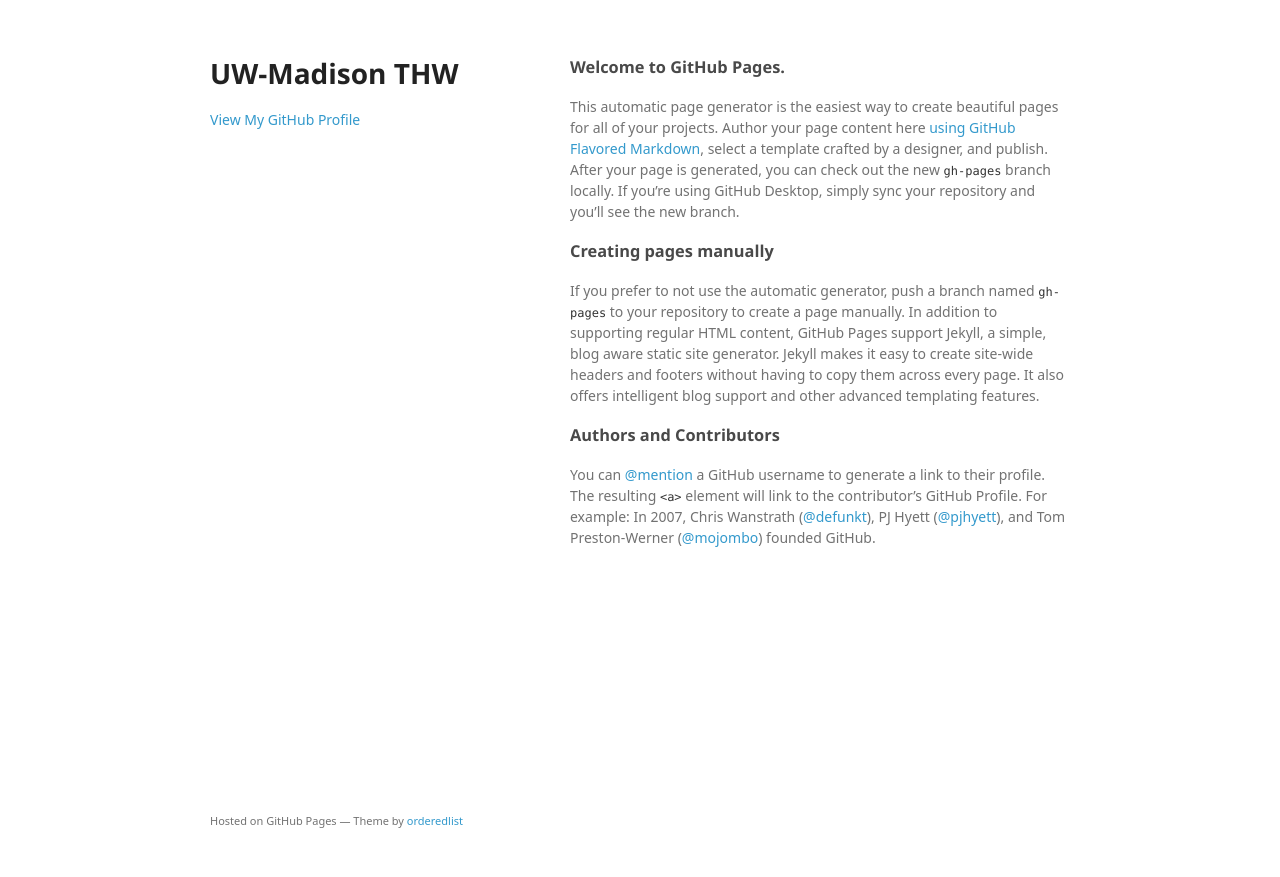
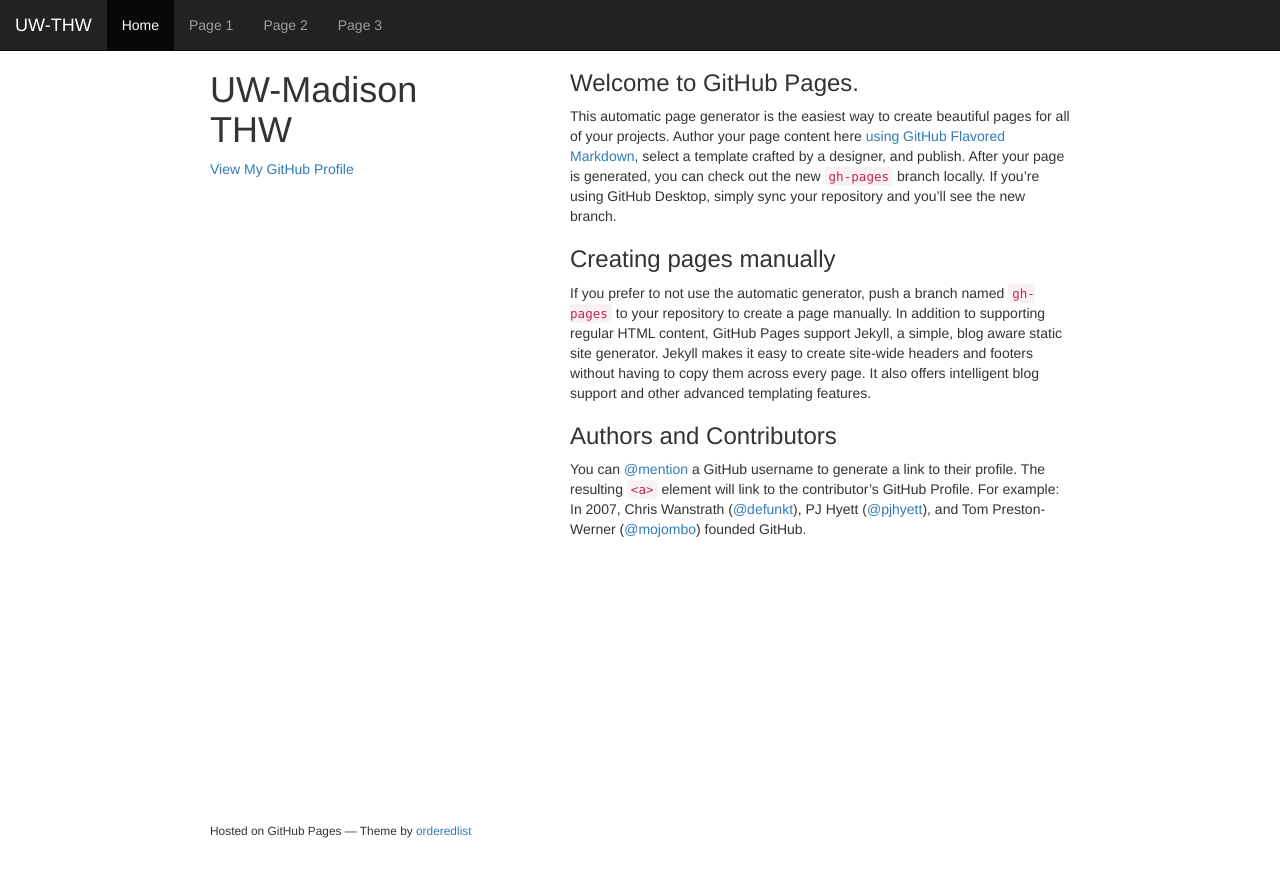
Before and after one commit to UW-Hacker-Within/UW-Hacker-Within.github.io, a Jekyll site: the page built from index.html, in a window 1280 px wide. Shown: the top 877 px of the page. Built offline with Jekyll 4.4.1, drawn with Linux system fonts in a browser that asks for light colours; some web fonts are replaced.

Commit message:
Experimenting with a navbar

```diff
--- a/_includes/head.html
+++ b/_includes/head.html
@@ -5,7 +5,10 @@
 
     <link rel="stylesheet" href="stylesheets/styles.css">
     <link rel="stylesheet" href="stylesheets/github-light.css">
-    <meta name="viewport" content="width=device-width">
+    <link rel="stylesheet" href="http://maxcdn.bootstrapcdn.com/bootstrap/3.3.6/css/bootstrap.min.css">
+    <meta name="viewport" content="width=device-width, initial-scale=1">
+    <script src="https://ajax.googleapis.com/ajax/libs/jquery/1.12.0/jquery.min.js"></script>
+    <script src="http://maxcdn.bootstrapcdn.com/bootstrap/3.3.6/js/bootstrap.min.js"></script>
     <!--[if lt IE 9]>
     <script src="//html5shiv.googlecode.com/svn/trunk/html5.js"></script>
     <![endif]-->
--- /dev/null
+++ b/_includes/navbar.html
@@ -0,0 +1,13 @@
+<nav class="navbar navbar-inverse navbar-fixed-top">
+  <div class="container-fluid">
+    <div class="navbar-header">
+      <a class="navbar-brand" href="#">UW-THW</a>
+    </div>
+    <ul class="nav navbar-nav">
+      <li class="active"><a href="#">Home</a></li>
+      <li><a href="#">Page 1</a></li>
+      <li><a href="#">Page 2</a></li>
+      <li><a href="#">Page 3</a></li>
+    </ul>
+  </div>
+</nav>
--- a/_layouts/default.html
+++ b/_layouts/default.html
@@ -2,6 +2,7 @@
 <html>
   {% include head.html %}
   <body>
+    {% include navbar.html %}
     <div class="wrapper">
       <header>
         <h1>UW-Madison THW</h1>
```
